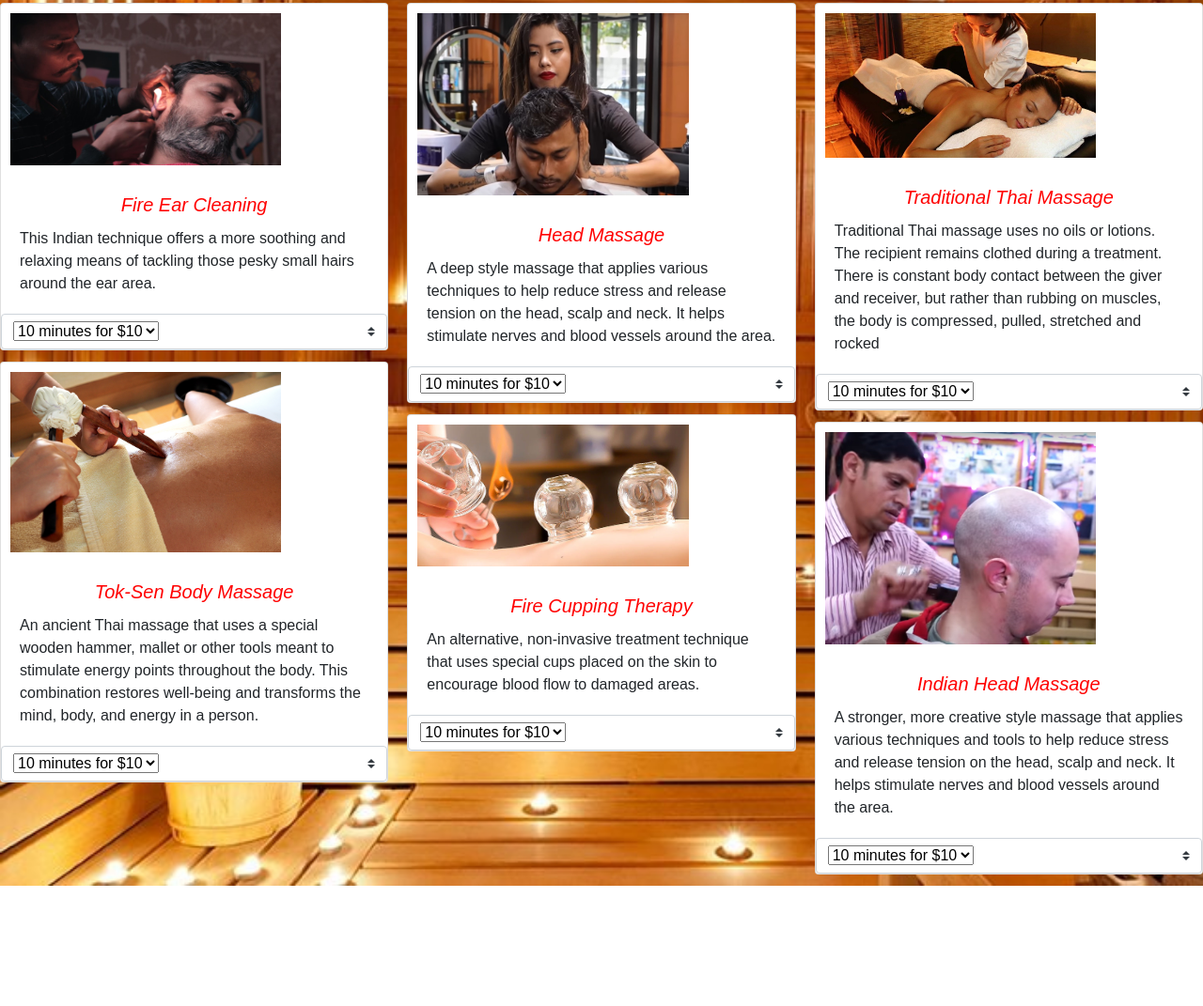
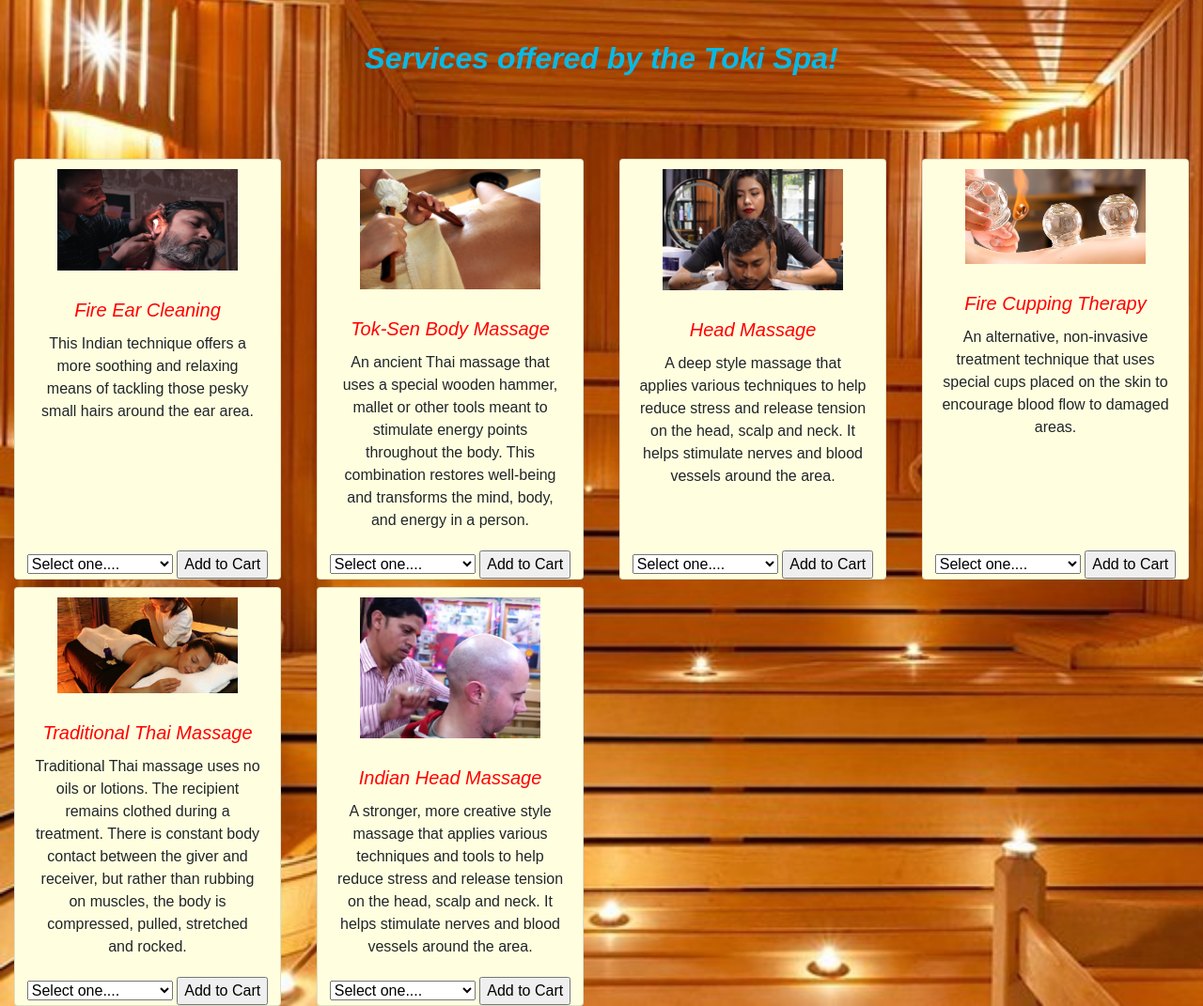
Before and after one commit to Jim2620/html-css-capstone, a plain HTML site: page services.html in a window 1280 px wide. Shown: the part 53-1124 px from the top of the page at 94% size. Before the commit the page ends 996 px from the top, so only its background shows below. Drawn offline with nearby package versions, Linux system fonts and the light colour scheme.

Commit message:
Completed Registration Login Services and most of home page

```diff
--- a/css/style.css
+++ b/css/style.css
@@ -147,12 +147,17 @@
 
 .card {
     align-items: center;
+    background-color: lightyellow;
 }
 
 .card-title {
     text-align: center;
     color: red;
     font-style: italic;
+}
+
+.card-text {
+    text-align: center;
 }
 
 .navbar-custom {
@@ -201,9 +206,7 @@
 }
 
 .dropdown {
-    text-align: right;
-    width: 75px;
-    margin: 5px;
+    text-align: left;
 }
 h3{
     text-align: center;
--- a/services.html
+++ b/services.html
@@ -43,8 +43,10 @@
         </nav>
     </head>
     <main>
+        <h3>Services offered by the Toki Spa!</h3>
+        <div class="container-fluid mt-md-5">
             <section id="gallery">
-            <div class="card-columns">
+                <div class="card-deck">
                     <div class="card">
                         <img class="card-img-top" src="images/fire-ear-massage.jpg" alt="Card image cap">
                         <div class="card-body">
@@ -52,12 +54,14 @@
                             <p class="card-text">This Indian technique offers a more soothing and relaxing means of
                                 tackling those pesky small hairs around the ear area.</p>
                         </div>
-                    <div class="custom-select style=" width:100px;>
+                        <div class="dropdown">
                             <select>
-                            <option value="0">10 minutes for $10</option>
-                            <option value="1">20 minutes for $20</option>
-                            <option value="2">30 minutes for $25</option>
+                                <option value="0">Select one....</option>
+                                <option value="1">10 minutes for $10</option>
+                                <option value="2">20 minutes for $20</option>
+                                <option value="3">30 minutes for $25</option>
                             </select>
+                            <input type="submit" class="submit-btn" value="Add to Cart">
                         </div>
                     </div>
                     <div class="card">
@@ -69,12 +73,14 @@
                                 This combination restores well-being and transforms the mind, body, and energy in a
                                 person.</p>
                         </div>
-                    <div class="custom-select style=" width:100px;>
+                        <div class="dropdown style=" width:100px;>
                             <select>
-                            <option value="0">10 minutes for $10</option>
-                            <option value="1">20 minutes for $20</option>
-                            <option value="2">30 minutes for $25</option>
+                                <option value="0">Select one....</option>
+                                <option value="1">10 minutes for $10</option>
+                                <option value="2">20 minutes for $20</option>
+                                <option value="3">30 minutes for $25</option>
                             </select>
+                            <input type="submit" class="submit-btn" value="Add to Cart">
                         </div>
                     </div>
                     <div class="card">
@@ -85,12 +91,14 @@
                                 stress and release tension on the head, scalp and neck. It helps
                                 stimulate nerves and blood vessels around the area.</p>
                         </div>
-                    <div class="custom-select style=" width:100px;>
+                        <div class="dropdown style=" width:100px;>
                             <select>
-                            <option value="0">10 minutes for $10</option>
-                            <option value="1">20 minutes for $20</option>
-                            <option value="2">30 minutes for $25</option>
+                                <option value="0">Select one....</option>
+                                <option value="1">10 minutes for $10</option>
+                                <option value="2">20 minutes for $20</option>
+                                <option value="3">30 minutes for $25</option>
                             </select>
+                            <input type="submit" class="submit-btn" value="Add to Cart">
                         </div>
                     </div>
                     <div class="card">
@@ -100,12 +108,14 @@
                             <p class="card-text">An alternative, non-invasive treatment technique that uses special cups
                                 placed on the skin to encourage blood flow to damaged areas. </p>
                         </div>
-                    <div class="custom-select style=" width:100px;>
+                        <div class="dropdown style=" width:100px;>
                             <select>
-                            <option value="0">10 minutes for $10</option>
-                            <option value="1">20 minutes for $20</option>
-                            <option value="2">30 minutes for $25</option>
+                                <option value="0">Select one....</option>
+                                <option value="1">10 minutes for $10</option>
+                                <option value="2">20 minutes for $20</option>
+                                <option value="3">30 minutes for $25</option>
                             </select>
+                            <input type="submit" class="submit-btn" value="Add to Cart">
                         </div>
                     </div>
                     <div class="card">
@@ -114,60 +124,46 @@
                             <h5 class="card-title">Traditional Thai Massage</h5>
                             <p class="card-text">Traditional Thai massage uses no oils or lotions. The recipient remains
                                 clothed during a treatment. There is constant body contact
-                            between the giver and receiver, but rather than rubbing on muscles, the body is compressed,
-                            pulled, stretched and rocked</p>
+                                between the giver and receiver, but rather than rubbing on muscles, the body is
+                                compressed, pulled, stretched and rocked.</p>
                         </div>
-                    <div class="custom-select style=" width:100px;>
+                        <div class="dropdown style=" width:100px;>
                             <select>
-                            <option value="0">10 minutes for $10</option>
-                            <option value="1">20 minutes for $20</option>
-                            <option value="2">30 minutes for $25</option>
+                                <option value="0">Select one....</option>
+                                <option value="1">10 minutes for $10</option>
+                                <option value="2">20 minutes for $20</option>
+                                <option value="3">30 minutes for $25</option>
                             </select>
+                            <input type="submit" class="submit-btn" value="Add to Cart">
                         </div>
                     </div>
                     <div class="card">
                         <img class="card-img-top" src="images/indian head massage.jpg" alt="Card image cap">
                         <div class="card-body">
                             <h5 class="card-title">Indian Head Massage</h5>
-                        <p class="card-text">A stronger, more creative style massage that applies various techniques and
+                            <p class="card-text">A stronger, more creative style massage that applies various techniques
+                                and
                                 tools to help reduce
                                 stress and release tension on the head, scalp and neck. It helps
                                 stimulate nerves and blood vessels around the area.</p>
                         </div>
-                    <div class="custom-select style=" width:100px;>
+                        <div class="dropdown style=" width:100px;>
                             <select>
-                            <option value="0">10 minutes for $10</option>
-                            <option value="1">20 minutes for $20</option>
-                            <option value="2">30 minutes for $25</option>
+                                <option value="0">Select one....</option>
+                                <option value="1">10 minutes for $10</option>
+                                <option value="2">20 minutes for $20</option>
+                                <option value="3">30 minutes for $25</option>
                             </select>
+                            <input type="submit" class="submit-btn" value="Add to Cart">
                         </div>
                     </div>
                 </div>
             </section>
+        </div>
+
 
     </main>
-    <!-- temporarily removing to test new cards
-    <div id="container">
-        <div class="img-col"><a href="#">
-                <img src="/images/fire-ear-massage.jpg" alt="">
-            </a>
-            <p>Have pesky hair</p>
-        </div>
 
-        <div class="text-col">
-            <div class="img-col">
-                <img src="/images/tok-sen-massage.jpg" alt="">
-            </div>
-            <h1>Tok-Sen Massage</h1>
-            <p>Have pesky hair around your ears that you're too afraid to cut or use razor to clean off? Don't want to
-                deal with wax?
-                This service provides you with the unique method of cauterizing hair around your ears with a light touch
-                of fire until those
-                pesky and too small to cut hairs are gone for good!
-            </p>
-        </div>
-    </div>
--->
     <script src="https://code.jquery.com/jquery-3.5.1.slim.min.js"
         integrity="sha384-DfXdz2htPH0lsSSs5nCTpuj/zy4C+OGpamoFVy38MVBnE+IbbVYUew+OrCXaRkfj"
         crossorigin="anonymous"></script>
```
Also changed, not shown: About-Us.html (+1 -1 lines), index.html (+1 -1 lines), register.html (+1 -1 lines). Lines whose indentation alone changed are shown as unchanged.
